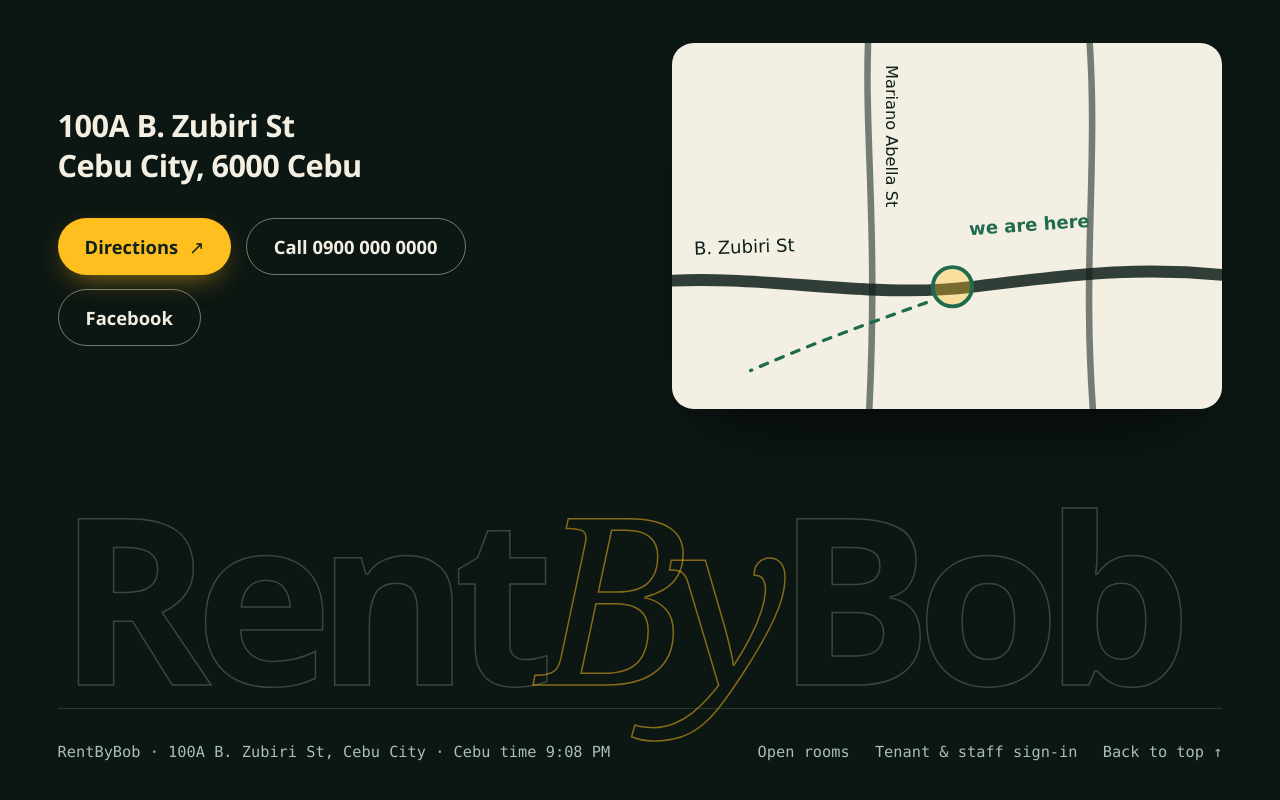
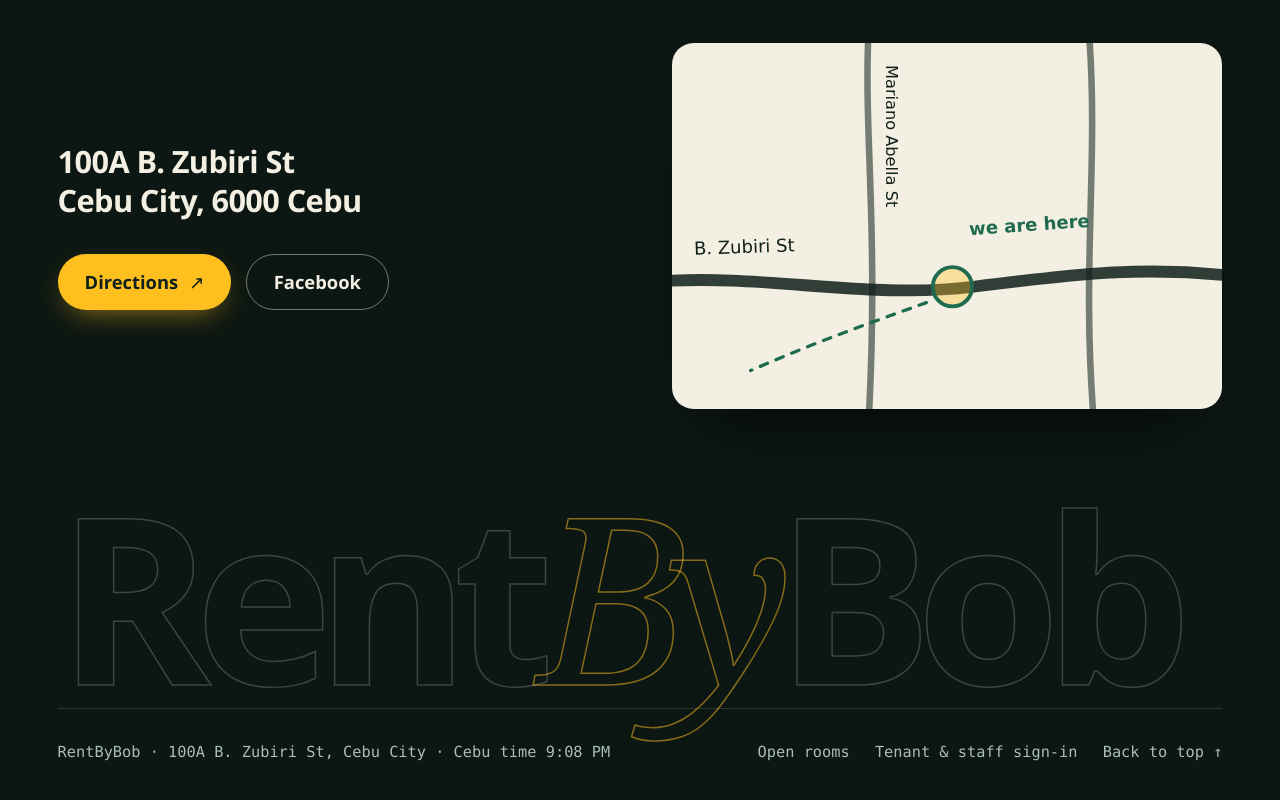
Before and after one commit to 1nsincere/RentByBob, a React (Vite) app: page / in a window 1280 px wide. Shown: the part 6928-7728 px from the top of the page. Built offline with nearby package versions, Linux system fonts and the light colour scheme; no server answers.

Commit message:
Hide the Call button until a real business number is set
Co-Authored-By: Claude Sonnet 5.5 <noreply@anthropic.com>

```diff
--- a/src/landing/LandingPage.tsx
+++ b/src/landing/LandingPage.tsx
@@ -8,8 +8,10 @@ import './landing.css'
 // function (the same data as /rooms); nothing private is read. The phone number is still a PLACEHOLDER for the owner
 // to replace before going public (docs/DEPLOYMENT.md); the Facebook page is the owner's real contact (28 Oct 2026).
 export const CONTACT = {
-  phone: '0900 000 0000', // placeholder
-  phoneHref: 'tel:+639000000000', // placeholder
+  // Set both to the real business number to show the Call button, e.g. '0917 123 4567' and 'tel:+639171234567'.
+  // While they are empty the button stays hidden, so visitors never see a fake number.
+  phone: '',
+  phoneHref: '',
   facebookHref: 'https://www.facebook.com/jameslee.gica.1',
   address: '100A B. Zubiri St, Cebu City, 6000 Cebu',
   mapsHref: 'https://www.google.com/maps/search/?api=1&query=100A+B.+Zubiri+St,+Cebu+City,+6000+Cebu',
@@ -364,7 +366,7 @@ export function LandingPage() {
             <address>100A B. Zubiri St<br />Cebu City, 6000 Cebu</address>
             <div className="lp-contact">
               <a className="lp-pill lp-pill--amber lp-magnetic" href={CONTACT.mapsHref} target="_blank" rel="noopener noreferrer" data-cursor={tr('Map', 'Mapa')}>{tr('Directions', 'Direksyon')} <span aria-hidden="true">↗</span></a>
-              <a className="lp-pill lp-pill--ghost lp-magnetic" href={CONTACT.phoneHref}>{tr('Call', 'Tawag')} {CONTACT.phone}</a>
+              {CONTACT.phone && CONTACT.phoneHref && <a className="lp-pill lp-pill--ghost lp-magnetic" href={CONTACT.phoneHref}>{tr('Call', 'Tawag')} {CONTACT.phone}</a>}
               <a className="lp-pill lp-pill--ghost lp-magnetic" href={CONTACT.facebookHref} target="_blank" rel="noopener noreferrer">Facebook<span className="visually-hidden"> ({tr('opens in a new tab', 'mo-abli sa bag-ong tab')})</span></a>
             </div>
           </div>
```
